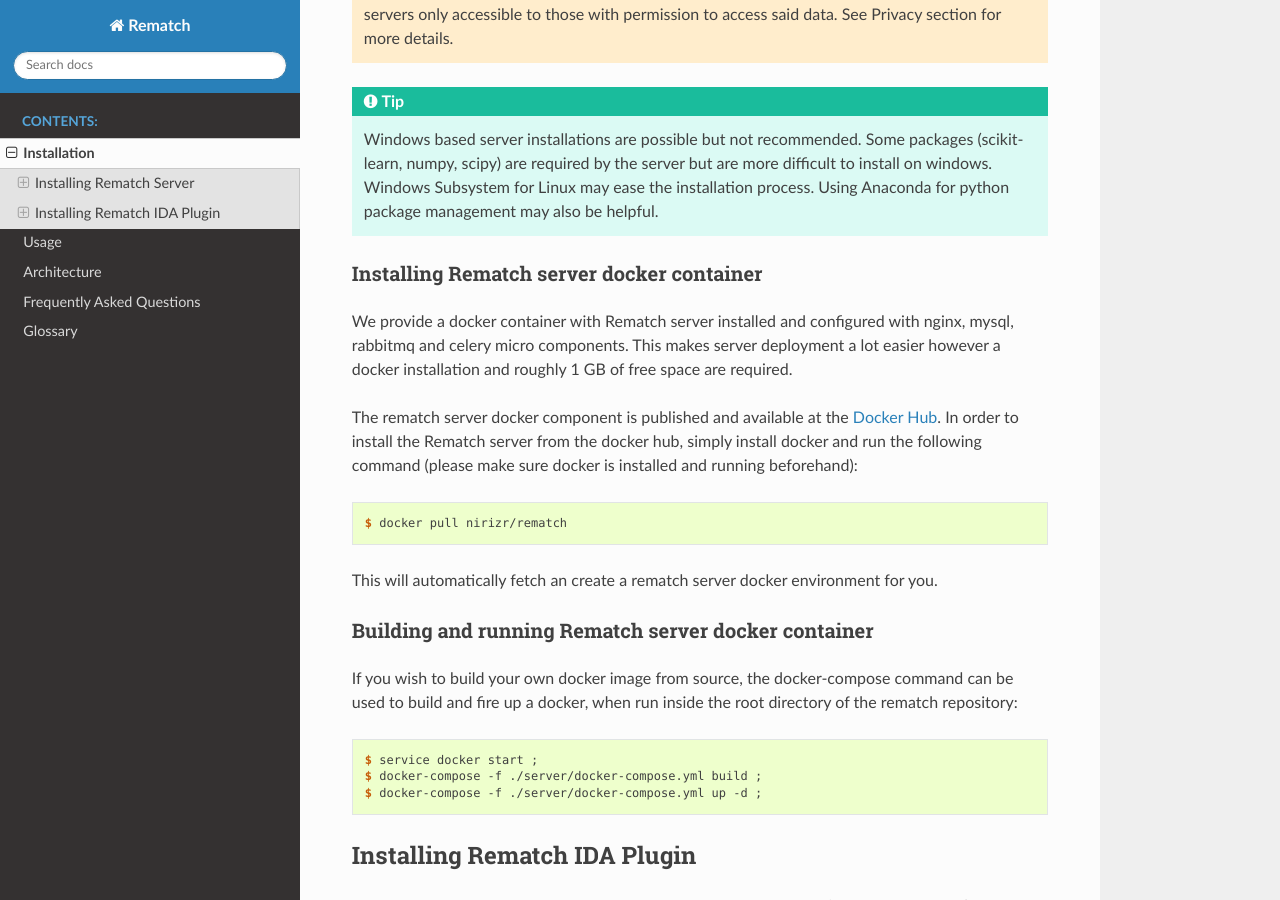
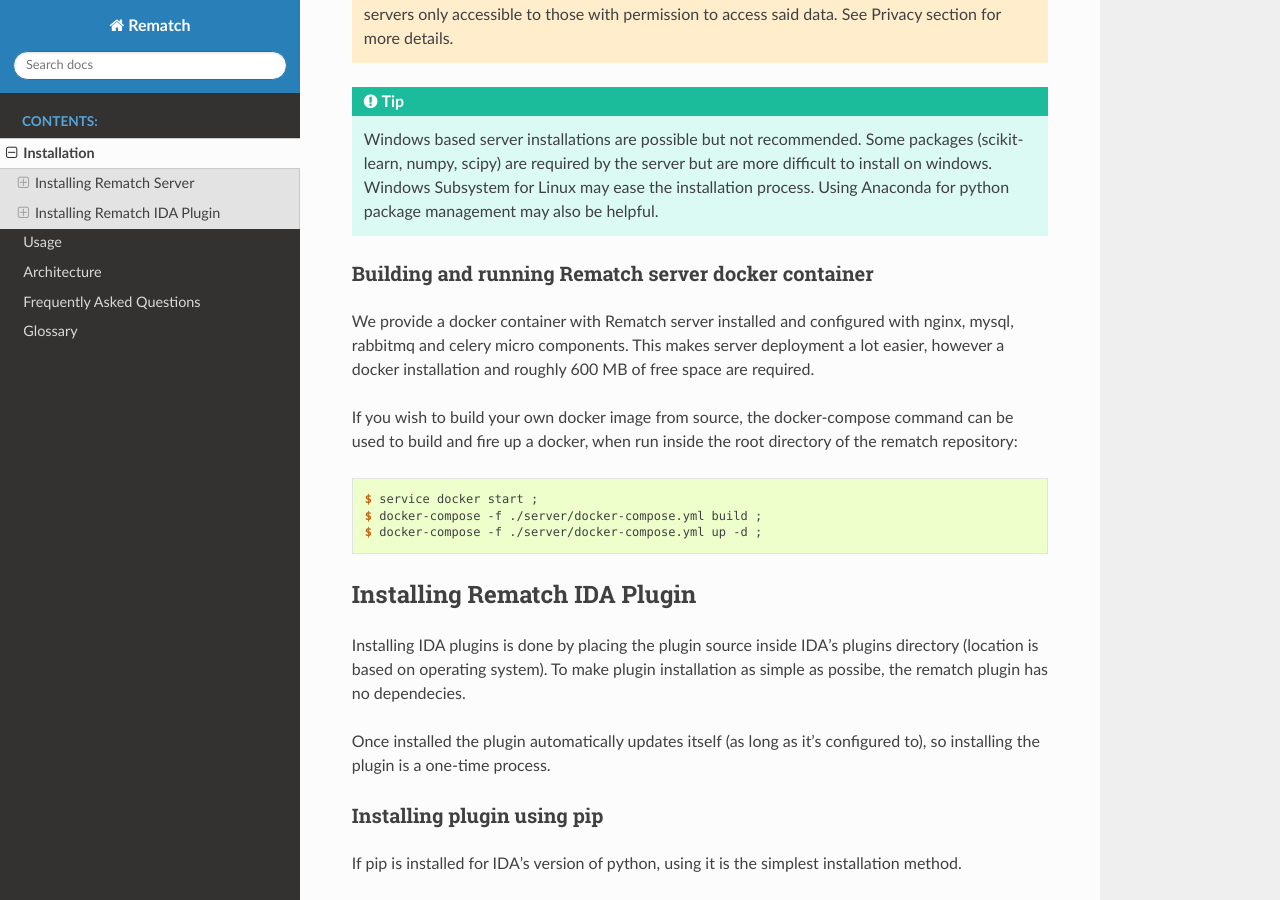
Before and after one commit to nirizr/rematch, a Sphinx documentation site: the page built from docs/installation.rst, in a window 1280 px wide and 900 px high, scrolled down 470 px. Built offline with Sphinx 7.4.7 and the Read the Docs theme 2.0.0, drawn with Linux system fonts in a browser that asks for light colours.

Commit message:
need entire docker compose setup to run server (#411)
* Update README.rst

* Update installation.rst

```diff
--- a/docs/installation.rst
+++ b/docs/installation.rst
@@ -23,28 +23,13 @@ admin console.
   the installation process. Using Anaconda for python package management may
   also be helpful.
 
-Installing Rematch server docker container
-++++++++++++++++++++++++++++++++++++++++++
+Building and running Rematch server docker container
+++++++++++++++++++++++++++++++++++++++++++++++++++++
 
 We provide a docker container with Rematch server installed and configured with
 nginx, mysql, rabbitmq and celery micro components. This makes server
-deployment a lot easier however a docker installation and roughly 1 GB of free
+deployment a lot easier, however a docker installation and roughly 600 MB of free
 space are required.
-
-The rematch server docker component is published and available at the `Docker
-Hub <https://hub.docker.com/r/nirizr/rematch>`_. In order to install the
-Rematch server from the docker hub, simply install docker and run the following
-command (please make sure docker is installed and running beforehand):
-
-.. code-block:: console
-
-    $ docker pull nirizr/rematch
-
-This will automatically fetch an create a rematch server docker environment for
-you.
-
-Building and running Rematch server docker container
-++++++++++++++++++++++++++++++++++++++++++++++++++++
 
 If you wish to build your own docker image from source, the docker-compose
 command can be used to build and fire up a docker, when run inside the root
```
Also changed, not shown: README.rst (+4 -4 lines).
